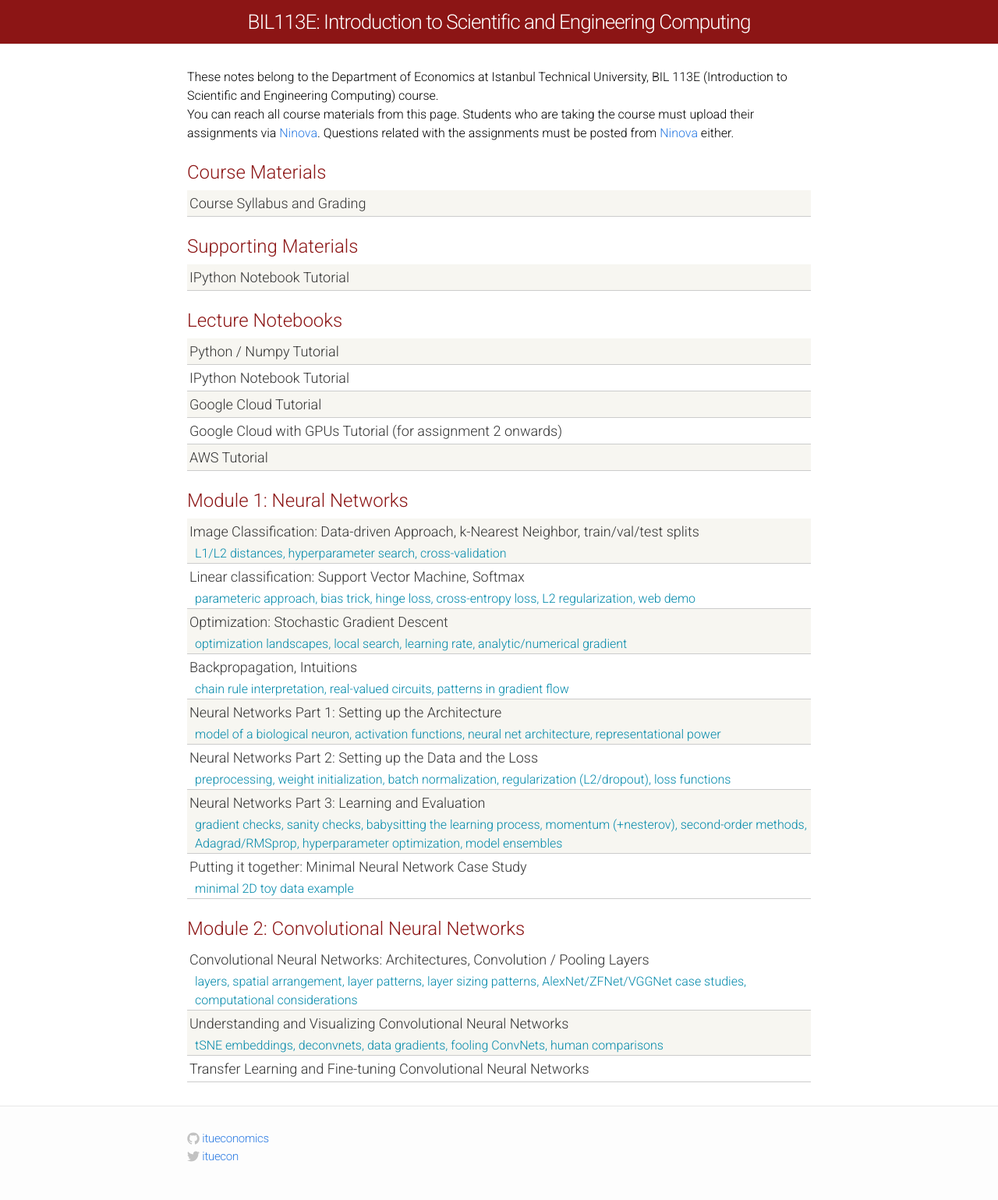
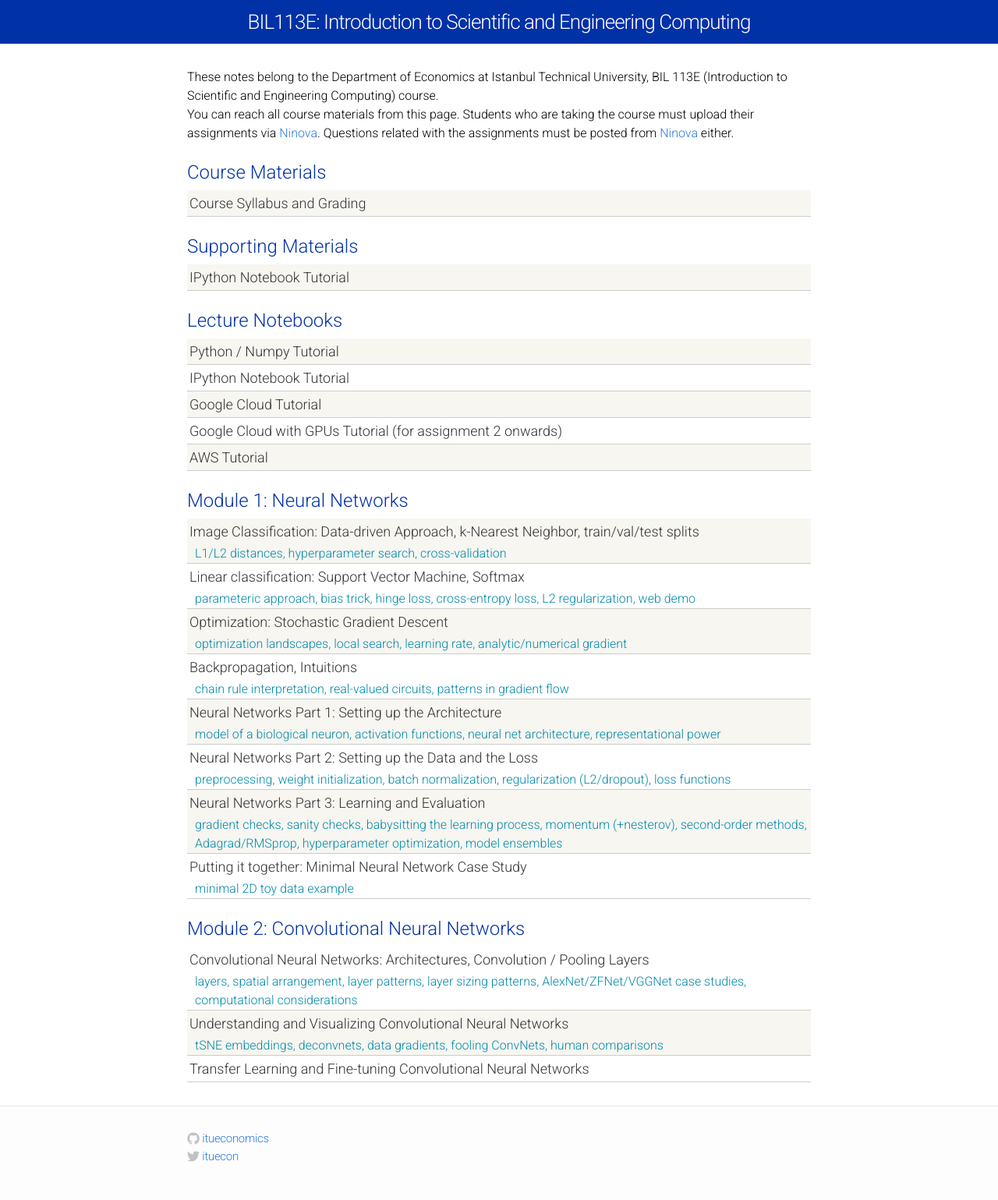
Before and after one commit to itueconomics/bil113e, a Jekyll site: the page built from index.html, in a window 1280 px wide. Shown: the whole page at 78% size. Built offline with Jekyll 4.4.1, drawn with Linux system fonts in a browser that asks for light colours.

Commit message:
style change

```diff
--- a/css/main.css
+++ b/css/main.css
@@ -43,7 +43,7 @@ a:visited { color: #205caa; }
 
 .module-header {
   font-size: 24px;
-  color: #8C1515;
+  color: #0031a7;
   margin-top: 20px;
   margin-bottom: 5px;
 }
@@ -126,7 +126,7 @@ a:visited { color: #205caa; }
 .site-header {
   border-bottom: 1px solid #e8e8e8;
   min-height: 56px;
-  background-color: #8C1515;
+  background-color: #0031a7;
 }
 
 .site-title,
```
